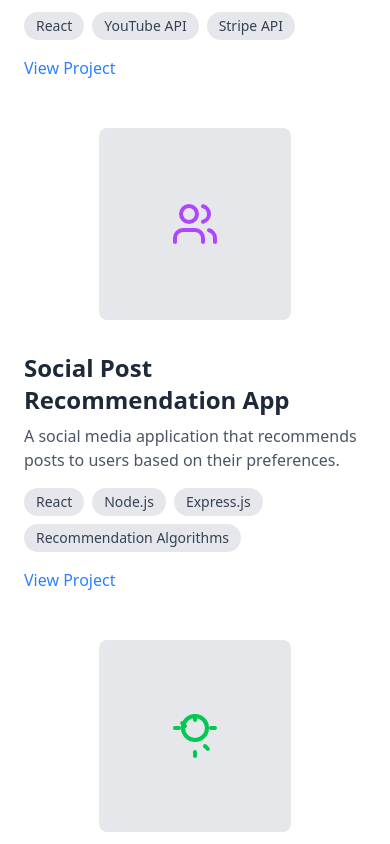
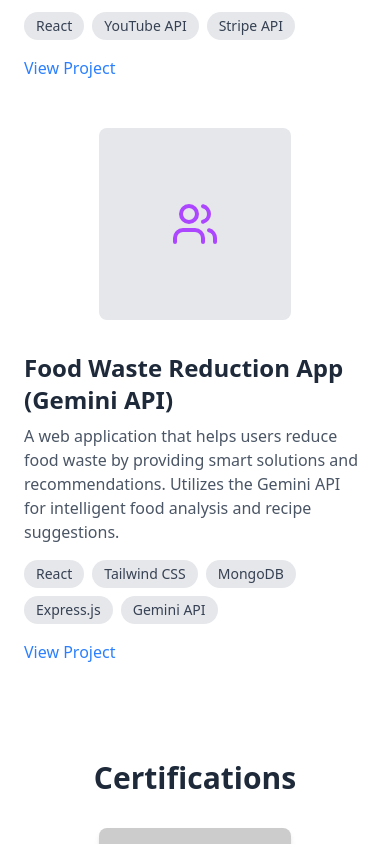
Before and after one commit to nikhilDelu/mySelf, a React (Vite) app: page / in a window 390 px wide. Shown: the part 9280-10124 px from the top of the page. Built offline with nearby package versions, Linux system fonts and the light colour scheme.

Commit message:
fixed mobile view

```diff
--- a/src/App.tsx
+++ b/src/App.tsx
@@ -7,7 +7,7 @@ import Work from "./components/Work";
 
 const App = () => {
   return (
-    <div className="h-full w-full dark:bg-[#000000] dark:text-[#FAF6F0]">
+    <div className="h-full w-full dark:bg-[#000000] dark:text-[#FAF6F0] max-w-full overflow-hidden">
       <div className="h-12" />
       <NavBar />
       <div id="hero">
--- a/src/components/Work.tsx
+++ b/src/components/Work.tsx
@@ -52,19 +52,19 @@ const projectsData: Project[] = [
     link: "#",
     videoType: "youtube",
   },
-  {
-    title: "Social Post Recommendation App",
-    description:
-      "A social media application that recommends posts to users based on their preferences.",
-    technologies: [
-      "React",
-      "Node.js",
-      "Express.js",
-      "Recommendation Algorithms",
-    ],
-    videoSrc: "https://www.youtube.com/embed/jGhobd9nGoU",
-    link: "#",
-  },
+  // {
+  //   title: "Social Post Recommendation App",
+  //   description:
+  //     "A social media application that recommends posts to users based on their preferences.",
+  //   technologies: [
+  //     "React",
+  //     "Node.js",
+  //     "Express.js",
+  //     "Recommendation Algorithms",
+  //   ],
+  //   videoSrc: "https://www.youtube.com/embed/jGhobd9nGoU",
+  //   link: "#",
+  // },
   {
     title: "Food Waste Reduction App (Gemini API)",
     description:
@@ -77,7 +77,7 @@ const projectsData: Project[] = [
       "Gemini API",
     ],
     videoSrc: "https://www.youtube.com/embed/jGhobd9nGoU",
-    link: "#",
+    link: "https://food-waste-reduction-two.vercel.app/",
     videoType: "mp4",
   },
 ];
@@ -146,62 +146,21 @@ const Work = () => {
               }`}
             >
               <div className="w-full md:w-1/3 flex justify-center">
-                <AnimatePresence>
-                  {hoveredProject === index && project.videoSrc ? (
-                    <motion.div
-                      initial={{ opacity: 0, scale: 0.8 }}
-                      animate={{ opacity: 1, scale: 1 }}
-                      exit={{ opacity: 0, scale: 0.8 }}
-                      transition={{ duration: 0.3 }}
-                      className="relative rounded-lg shadow-lg overflow-hidden"
-                    >
-                      {project.videoType === "youtube" ? (
-                        <iframe
-                          ref={(el) => {
-                            videoRefs.current[index] = el;
-                          }}
-                          src={project.videoSrc}
-                          title={`${project.title} Demo`}
-                          frameBorder="0"
-                          allow="accelerometer; autoplay; clipboard-write; encrypted-media; gyroscope; picture-in-picture; web-share"
-                          allowFullScreen
-                          className="w-48 h-48 rounded-lg"
-                          style={{ aspectRatio: "1 / 1" }}
-                        />
-                      ) : (
-                        <iframe
-                          ref={(el) => {
-                            videoRefs.current[index] = el;
-                          }}
-                          src={project.videoSrc}
-                          className="w-48 h-48 rounded-lg object-cover"
-                          style={{
-                            aspectRatio: "1 / 1",
-                          }}
-                          onError={(e) => console.error("Video load error", e)}
-                        />
-                      )}
-                      <div className="absolute inset-0 bg-black/30 rounded-lg flex items-center justify-center">
-                        <PlayCircle className="text-white w-12 h-12" />
-                      </div>
-                    </motion.div>
-                  ) : (
                 <div className="w-48 h-48 flex items-center justify-center rounded-lg bg-gray-200 dark:bg-gray-800">
                   {index === 0 && (
                     <BookOpen className="text-blue-500 w-12 h-12" />
                   )}
-                      {index === 1 && (
-                        <Music className="text-pink-500 w-12 h-12" />
-                      )}
+                  {index === 1 && <Music className="text-pink-500 w-12 h-12" />}
                   {index === 2 && (
                     <Users className="text-purple-500 w-12 h-12" />
                   )}
                   {index === 3 && (
-                        <GeminiIcon className="text-green-500 w-12 h-12" />
+                    <img
+                      src="fwr.png"
+                      className="object-cover h-full rounded-sm"
+                    />
                   )}
                 </div>
-                  )}
-                </AnimatePresence>
               </div>
               <div className="w-full md:w-2/3">
                 <h3 className="text-2xl font-semibold text-gray-800 dark:text-gray-200 mb-2">
```
Also changed, not shown: public/fwr.png (added). Lines whose indentation alone changed are shown as unchanged.
